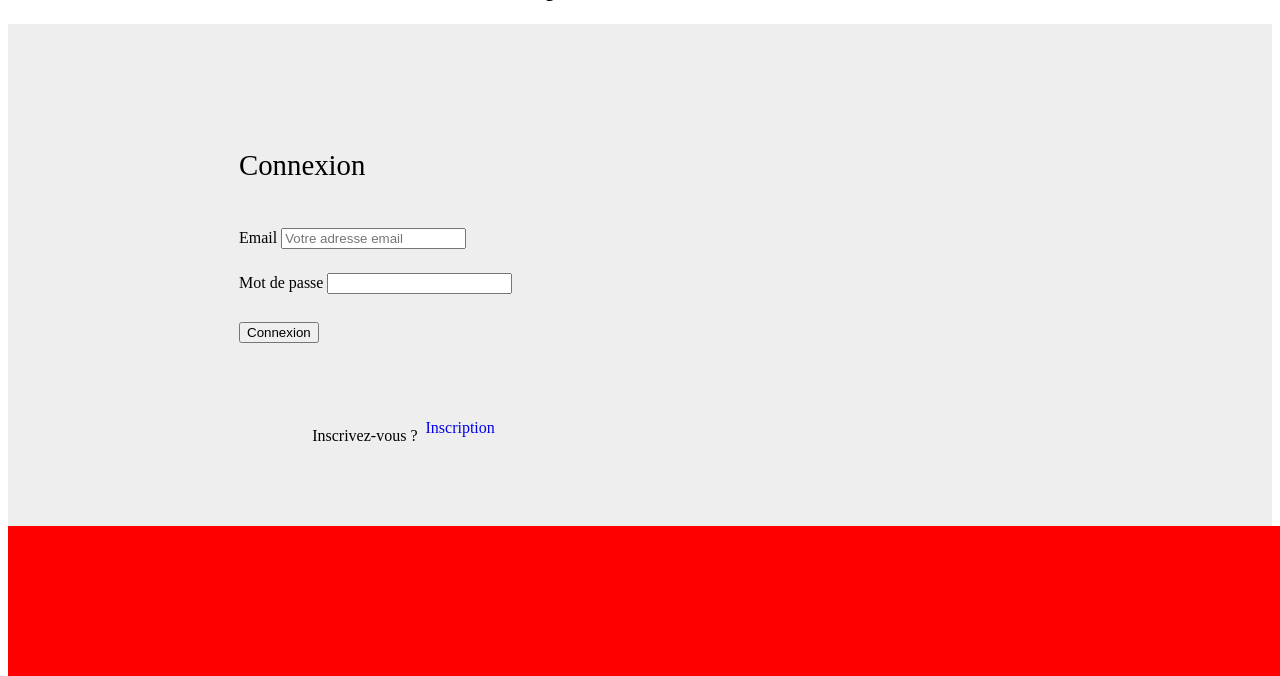
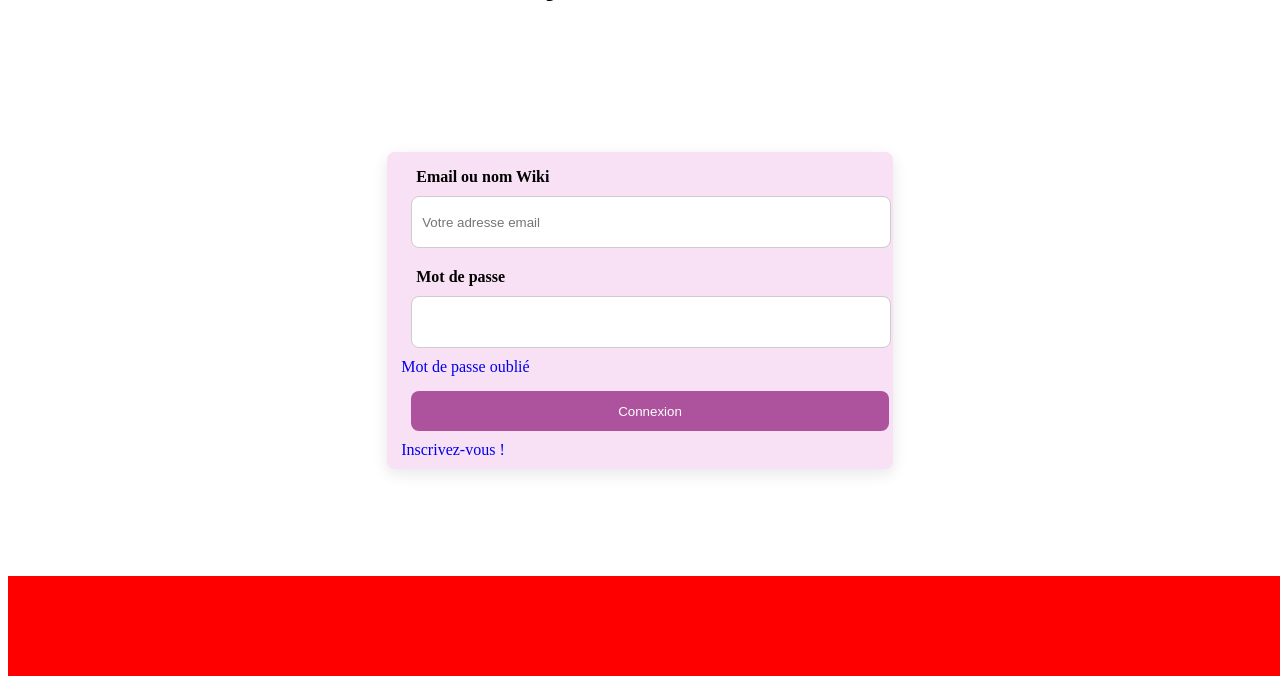
Before and after one commit to Aboubakr67/ourse, a PHP site: page /connexion.php in a window 1280 px wide. Shown: the part 124-800 px from the top of the page. Run offline with PHP 8.4, Linux system fonts and the light colour scheme; a user stored in the database is signed in.

Commit message:
front : insription, connexion,mdp

```diff
--- a/connexion.php
+++ b/connexion.php
@@ -11,53 +11,19 @@ if (isset($_SESSION['errorMessage'])) { ?>
   <?php unset($_SESSION['errorMessage']); // Supprime le message d'erreur de la session
   } ?>
 
+<form method="post" class="form" action="actions/connexionAction.php">
+            <fieldset>
+                <label class="form-label" for="form2Example11">Email ou nom Wiki</label>
+                <input type="email" id="form2Example11" name="email" class="form-control" placeholder="Votre adresse email" />
 
-<section class="h-100 gradient-form" style="background-color: #eee;">
-  <div class="container py-5 h-100">
-    <div class="row d-flex justify-content-center align-items-center h-100">
-      <div class="col-xl-10">
-        <div class="card rounded-3 text-black">
-          <div class="row g-0">
-            <div class="col-lg-6">
-              <div class="card-body p-md-5 mx-md-4">
+                <label class="form-label" for="form2Example22">Mot de passe</label>
+                <input type="password" id="form2Example22" name="password" class="form-control" />
+                <a href="/ourse/motdepasse.php">Mot de passe oublié</a>
 
-
-
-                <form method="POST" action="actions/connexionAction.php">
-                  <p style="font-size:1.8em">Connexion</p>
-                  <br>
-                  <div class="form-outline mb-4">
-                    <label class="form-label" for="form2Example11">Email</label>
-                    <input type="email" id="form2Example11" name="email" class="form-control" placeholder="Votre adresse email" />
-
-                  </div>
-
-                  <div class="form-outline mb-4">
-                    <label class="form-label" for="form2Example22">Mot de passe</label>
-                    <input type="password" id="form2Example22" name="password" class="form-control" />
-
-                  </div>
-
-                  <div class="text-center pt-1 mb-5 pb-1">
-                    <button class="btn btn-primary btn-block fa-lg gradient-custom-2 mb-3" type="submit" name="validate">Connexion</button>
-                  </div>
-
-                  <div class="d-flex align-items-center justify-content-center pb-4">
-                    <p class="mb-0 me-2">Inscrivez-vous ?</p>
-                    <a href="inscription.php" type="button" class="btn btn-outline-danger">Inscription</a>
-                  </div>
-
-                </form>
-
-              </div>
-            </div>
-
-          </div>
-        </div>
-      </div>
-    </div>
-  </div>
-</section>
+                <input id="submit" type="submit" name="validate" value="Connexion">
+                <a href="/ourse/inscription.php">Inscrivez-vous !</a>
+            </fieldset>
+        </form>
 <?php
 require('footer.php');
 ?>
--- a/footer.php
+++ b/footer.php
@@ -3,7 +3,7 @@
 <style>
     footer {
     width: 100%; /* Prend toute la largeur de la page */
-    height: 150px; /* Hauteur de 300 pixels */
+    height: 100px; /* Hauteur de 300 pixels */
     background-color: red; /* Couleur de fond rouge */
     bottom: 0;
     position: fixed;
--- a/header.php
+++ b/header.php
@@ -26,6 +26,7 @@
             <a href="profil.php">Mon Profil</a>
             <a href="actions/deconnexion.php">Déconnexion</a>
         <?php } else { ?>
+            <a href="inscription.php">Inscription</a>
             <a href="connexion.php">Connexion</a>
         <?php } ?>
 
--- a/style.css
+++ b/style.css
@@ -51,7 +51,7 @@ a{
 }
 
 
-/*LOGIN*/
+/*CONNEXION-INSCRIPTION*/
 
 .formulaire {
     display: flex;
@@ -68,7 +68,7 @@ a{
     width: 40%;
     border-radius: 8px;
     margin :0 auto;
-    margin-top : 200px;
+    margin-top : 150px;
     flex-direction: column;
     justify-content: center;
 }
```
Also changed, not shown: adhesion.php (added, +10 -0 lines), inscription.php (+6 -38 lines), motdepasse.php (added, +32 -0 lines).
